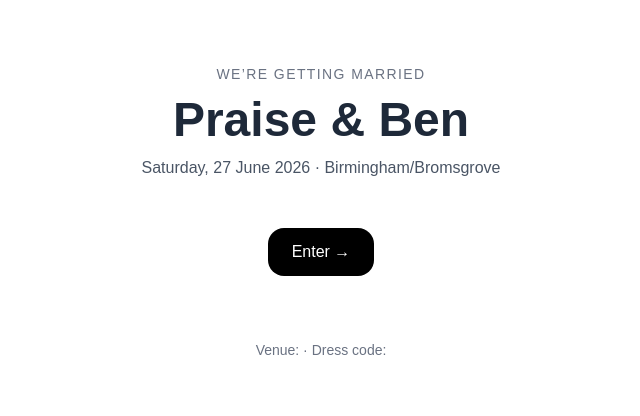
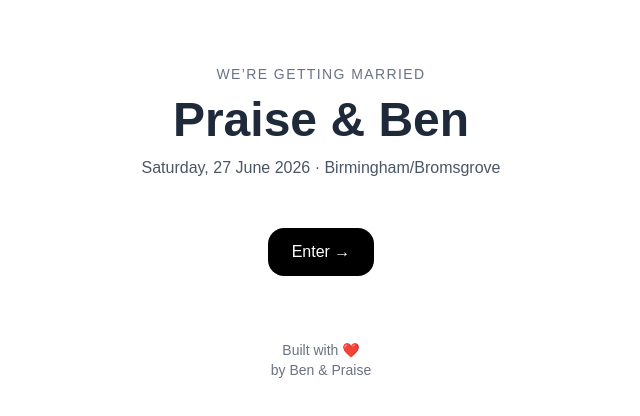
Before and after one commit to ben-pauley/wedding-site, a Next.js app: page / in a window 1280 px wide. Shown: the top 416 px of the page, without its empty margins (319-959 px from the left). Built offline with nearby package versions, Linux system fonts and the light colour scheme.

Commit message:
updated footer

```diff
--- a/src/app/page.js
+++ b/src/app/page.js
@@ -84,8 +84,8 @@ export default function Home() {
                 try {
                   const res = await fetch("/api/verify", {
                     method: "POST",
-                    headers: { "Content-Type": "application/json" },
-                    body: JSON.stringify({ name, email }),
+                    headers: {"Content-Type": "application/json"},
+                    body: JSON.stringify({name, email}),
                   })
                   const data = await res.json()
 
@@ -209,7 +209,9 @@ export default function Home() {
         )}
 
         <footer className="mt-16 text-center text-sm text-gray-500">
-          Venue: · Dress code:
+          Built with ❤️
+          <br/>
+          by Ben & Praise
         </footer>
       </div>
     </main>
```
